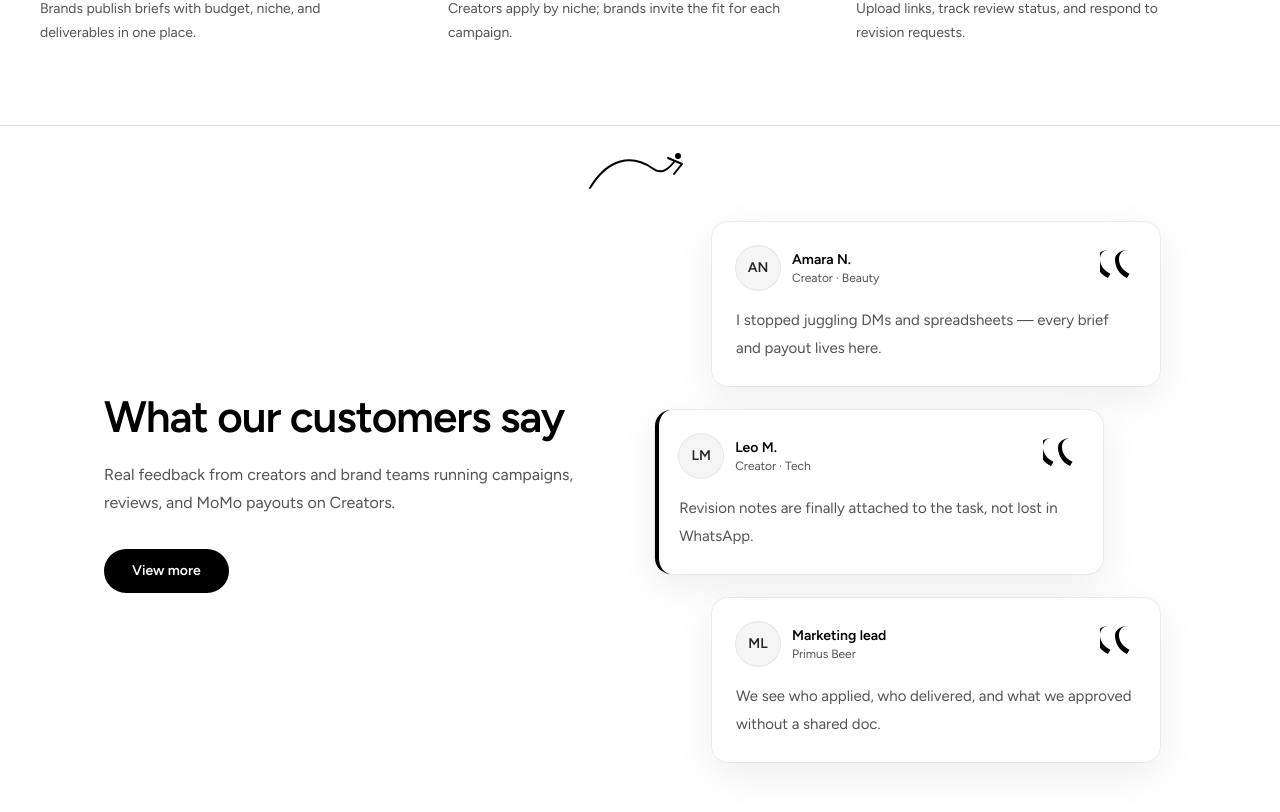
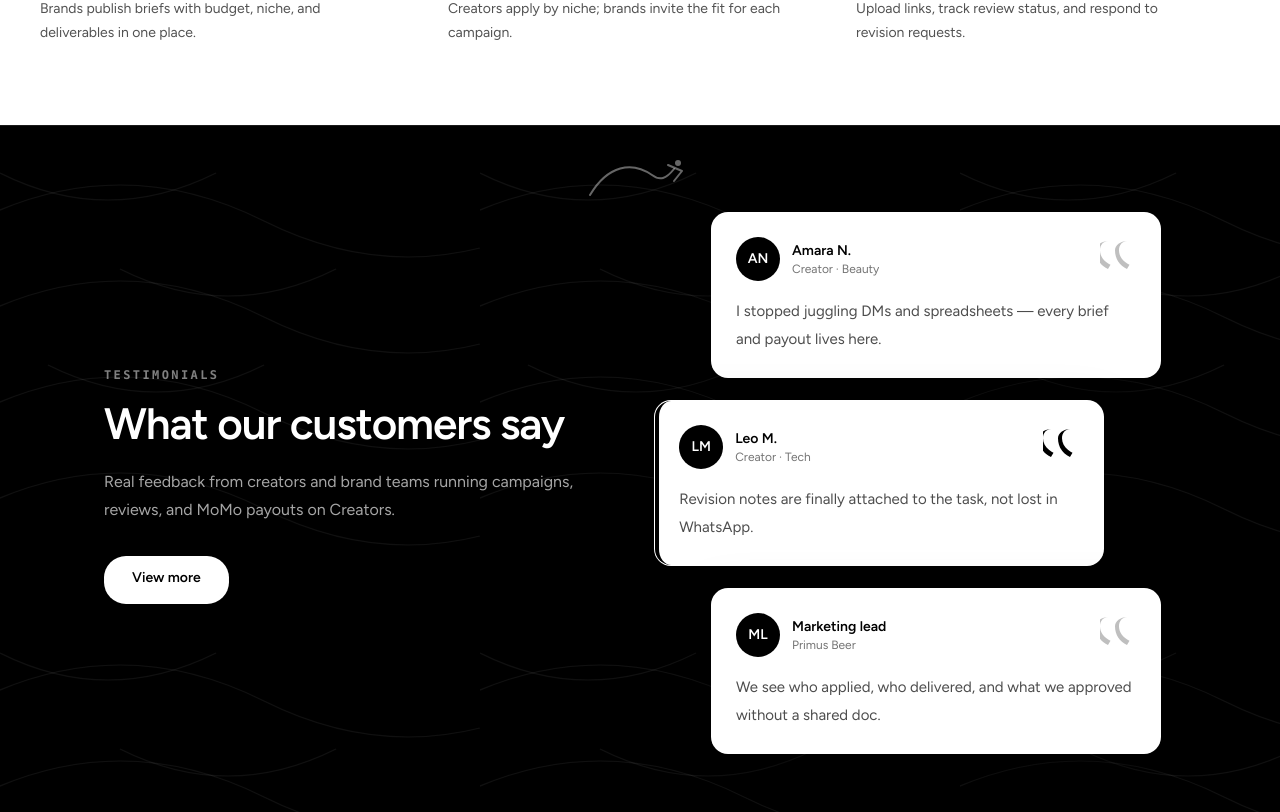
Before and after one commit to KayongoRyan/Creators, a Next.js app: page / in a window 1280 px wide. Shown: the part 5140-5952 px from the top of the page. Built offline with nearby package versions, Linux system fonts and the light colour scheme.

Commit message:
updated the testimonial section

```diff
--- a/src/components/marketing/SiteFooter.tsx
+++ b/src/components/marketing/SiteFooter.tsx
@@ -124,10 +124,7 @@ export function SiteFooter() {
   );
 
   return (
-    <footer
-      ref={footerRef}
-      className="mt-auto overflow-hidden pt-12 sm:pt-16 lg:pt-20"
-    >
+    <footer ref={footerRef} className="mt-auto overflow-hidden bg-black">
       <div
         className="mkt-footer-shell relative overflow-hidden rounded-t-[3rem] sm:rounded-t-[4.5rem] lg:rounded-t-[5.5rem]"
         data-mkt-header-dark
--- a/src/components/marketing/creators/DeployCampaignSection.tsx
+++ b/src/components/marketing/creators/DeployCampaignSection.tsx
@@ -69,7 +69,7 @@ export function DeployCampaignSection() {
   return (
     <section
       id="mission"
-      className="overflow-hidden border-t border-mkt-border bg-mkt-bg pb-4 text-mkt-fg sm:pb-6"
+      className="overflow-hidden bg-white pb-0 text-black"
       aria-labelledby="mission-heading"
     >
       <div className="grid lg:grid-cols-2 lg:items-stretch">
@@ -77,23 +77,23 @@ export function DeployCampaignSection() {
           className={cn(
             mktSafeXWide,
             mktSectionY,
-            "flex flex-col justify-center bg-mkt-bg lg:max-w-xl lg:pl-[max(2.5rem,8vw)]",
+            "flex flex-col justify-center bg-white lg:max-w-xl lg:pl-[max(2.5rem,8vw)]",
           )}
         >
           <h2
             id="mission-heading"
-            className="max-w-lg text-balance text-[clamp(1.75rem,4.5vw,2.75rem)] font-semibold leading-[1.12] tracking-tight text-mkt-fg"
+            className="max-w-lg text-balance text-[clamp(1.75rem,4.5vw,2.75rem)] font-semibold leading-[1.12] tracking-tight text-black"
           >
             {creatorsLanding.mission.title}
           </h2>
-          <p className="mt-8 max-w-md text-base leading-7 text-mkt-fg-muted sm:text-[1.05rem]">
+          <p className="mt-8 max-w-md text-base leading-7 text-black/65 sm:text-[1.05rem]">
             {creatorsLanding.mission.body}
           </p>
         </div>
 
         <div
           ref={collageRef}
-          className="relative min-h-[24rem] border-t border-mkt-border bg-black sm:min-h-[28rem] lg:min-h-full lg:border-l lg:border-t-0 lg:border-white/10 xl:min-h-[36rem]"
+          className="relative min-h-[24rem] border-t border-black/10 bg-black sm:min-h-[28rem] lg:min-h-full lg:border-l lg:border-t-0 lg:border-white/15 xl:min-h-[36rem]"
           data-mkt-header-dark
         >
           {collageItems.map((item) => (
--- a/src/components/marketing/creators/LandingTestimonialsSection.tsx
+++ b/src/components/marketing/creators/LandingTestimonialsSection.tsx
@@ -19,10 +19,7 @@ function QuoteMark({ featured }: { featured?: boolean }) {
   return (
     <svg
       aria-hidden
-      className={cn(
-        "size-9 shrink-0",
-        featured ? "text-mkt-fg" : "text-mkt-fg-subtle/40",
-      )}
+      className={cn("size-9 shrink-0", featured ? "text-black" : "text-black/25")}
       viewBox="0 0 36 28"
       fill="currentColor"
     >
@@ -43,7 +40,7 @@ function TestimonialCard({
   return (
     <blockquote
       className={cn(
-        "relative max-w-md rounded-2xl bg-white p-5 shadow-[0_12px_40px_rgba(0,0,0,0.07)] ring-1 ring-black/[0.06] sm:p-6",
+        "relative max-w-md rounded-2xl bg-white p-5 text-black shadow-[0_18px_50px_rgba(0,0,0,0.35)] ring-1 ring-white sm:p-6",
         featured && "border-l-4 border-black pl-4 sm:pl-5",
         align === "end" ? "ml-auto lg:mr-4" : "lg:ml-0 lg:mr-8",
       )}
@@ -51,19 +48,19 @@ function TestimonialCard({
       <div className="flex items-start justify-between gap-3">
         <div className="flex min-w-0 items-center gap-3">
           <span
-            className="grid size-11 shrink-0 place-items-center rounded-full bg-neutral-100 text-sm font-semibold text-neutral-800 ring-1 ring-black/10"
+            className="grid size-11 shrink-0 place-items-center rounded-full bg-black text-sm font-semibold text-white"
             aria-hidden
           >
             {initials(item.name)}
           </span>
           <div className="min-w-0">
-            <p className="truncate text-sm font-semibold text-mkt-fg">{item.name}</p>
-            <p className="truncate text-xs text-mkt-fg-muted">{item.role}</p>
+            <p className="truncate text-sm font-semibold text-black">{item.name}</p>
+            <p className="truncate text-xs text-black/55">{item.role}</p>
           </div>
         </div>
         <QuoteMark featured={featured} />
       </div>
-      <p className="mt-4 text-sm leading-6 text-mkt-fg-muted sm:text-[0.9375rem] sm:leading-7">
+      <p className="mt-4 text-sm leading-6 text-black/70 sm:text-[0.9375rem] sm:leading-7">
         {item.quote}
       </p>
     </blockquote>
@@ -73,10 +70,10 @@ function TestimonialCard({
 function SectionAccent() {
   return (
     <div
-      className="pointer-events-none absolute left-1/2 top-6 hidden -translate-x-1/2 lg:block"
+      className="pointer-events-none absolute left-1/2 top-8 hidden -translate-x-1/2 lg:block"
       aria-hidden
     >
-      <svg width="120" height="48" viewBox="0 0 120 48" fill="none" className="text-mkt-fg">
+      <svg width="120" height="48" viewBox="0 0 120 48" fill="none" className="text-white/40">
         <path
           d="M10 38C28 8 52 4 72 18c8 6 14 4 22-6"
           stroke="currentColor"
@@ -103,29 +100,47 @@ export function LandingTestimonialsSection() {
 
   return (
     <section
-      className="relative overflow-hidden border-t border-mkt-border bg-mkt-bg text-mkt-fg"
+      className="relative overflow-hidden bg-black text-white"
       aria-labelledby="landing-testimonials-heading"
+      data-mkt-header-dark
     >
+      <div
+        className="mkt-footer-pattern pointer-events-none absolute inset-0 opacity-90"
+        aria-hidden
+      />
+      <div className="pointer-events-none absolute inset-x-0 top-0 h-px bg-white/10" aria-hidden />
+
       <SectionAccent />
-      <div className={cn(mktContainer, mktSafeXWide, mktSectionY, "relative pb-24 pt-16 lg:pt-20")}>
+
+      <div
+        className={cn(
+          mktContainer,
+          mktSafeXWide,
+          mktSectionY,
+          "relative pb-20 pt-14 sm:pb-24 sm:pt-16 lg:pb-28 lg:pt-20",
+        )}
+      >
         <div className="grid items-center gap-12 lg:grid-cols-[minmax(0,0.95fr)_minmax(0,1.05fr)] lg:gap-16 xl:gap-20">
           <div className="max-w-md lg:max-w-lg">
+            <p className="font-mono text-xs font-semibold uppercase tracking-[0.2em] text-white/50">
+              Testimonials
+            </p>
             <h2
               id="landing-testimonials-heading"
-              className="text-balance text-[clamp(1.75rem,4vw,2.75rem)] font-semibold leading-[1.12] tracking-tight"
+              className="mt-4 text-balance text-[clamp(1.75rem,4vw,2.75rem)] font-semibold leading-[1.12] tracking-tight text-white"
             >
               {title}
             </h2>
-            <p className="mt-5 text-base leading-7 text-mkt-fg-muted">{lead}</p>
+            <p className="mt-5 text-base leading-7 text-white/65">{lead}</p>
             <Link
               href={routes.creator.root}
-              className="mt-8 inline-flex min-h-11 items-center justify-center rounded-full bg-black px-7 text-sm font-semibold text-white transition hover:bg-neutral-800"
+              className="mt-8 inline-flex min-h-11 items-center justify-center rounded-full bg-white px-7 text-sm font-semibold text-black shadow-[0_4px_0_0_#ffffff] transition hover:translate-y-0.5 hover:bg-white/90 hover:shadow-[0_2px_0_0_#ffffff]"
             >
               {cta}
             </Link>
           </div>
 
-          <div className="flex flex-col gap-5 sm:gap-6 lg:py-4">
+          <div className="flex flex-col gap-5 sm:gap-6 lg:py-2">
             {cards.map((item, index) => (
               <TestimonialCard
                 key={`${item.name}-${item.role}`}
@@ -137,6 +152,7 @@ export function LandingTestimonialsSection() {
           </div>
         </div>
       </div>
+
     </section>
   );
 }
```
